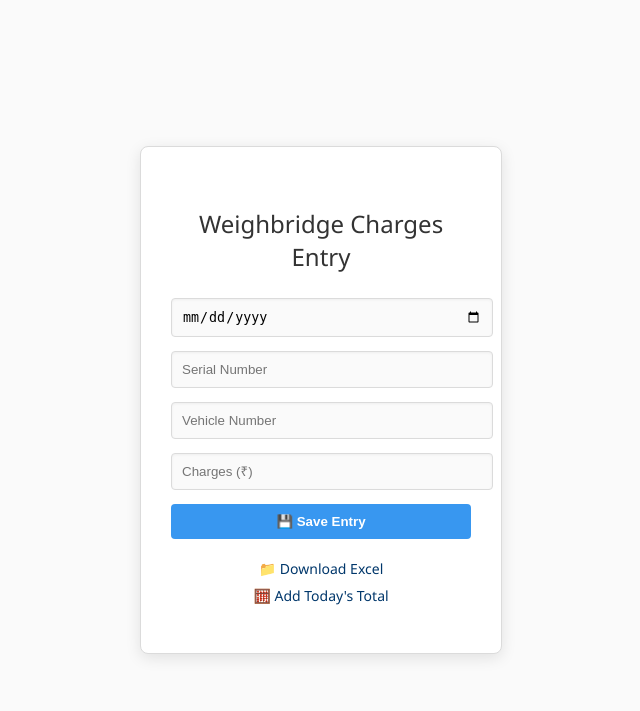
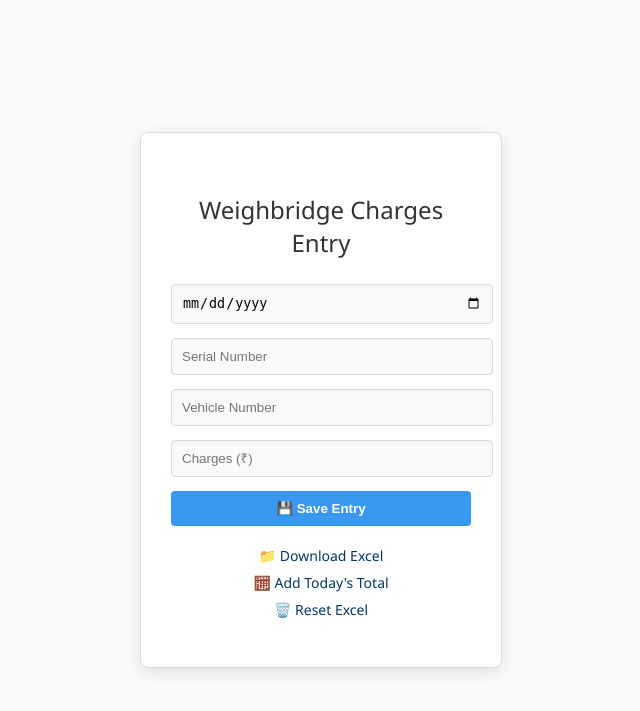
Before and after one commit to Dhruvin1309/weightbridge, a Flask app: page / in a window 1280 px wide. Shown: the top 711 px of the page, without its empty margins (319-959 px from the left). Run offline with Flask 3, Linux system fonts and the light colour scheme.

Commit message:
Update index.html

```diff
--- a/templates/index.html
+++ b/templates/index.html
@@ -23,6 +23,7 @@
         <div class="links">
             <a href="/download">📁 Download Excel</a>
             <a href="/daily_total">🧮 Add Today's Total</a>
+            <a href="/reset" class="reset-button">🗑️ Reset Excel</a>
         </div>
     </div>
 </body>
```
